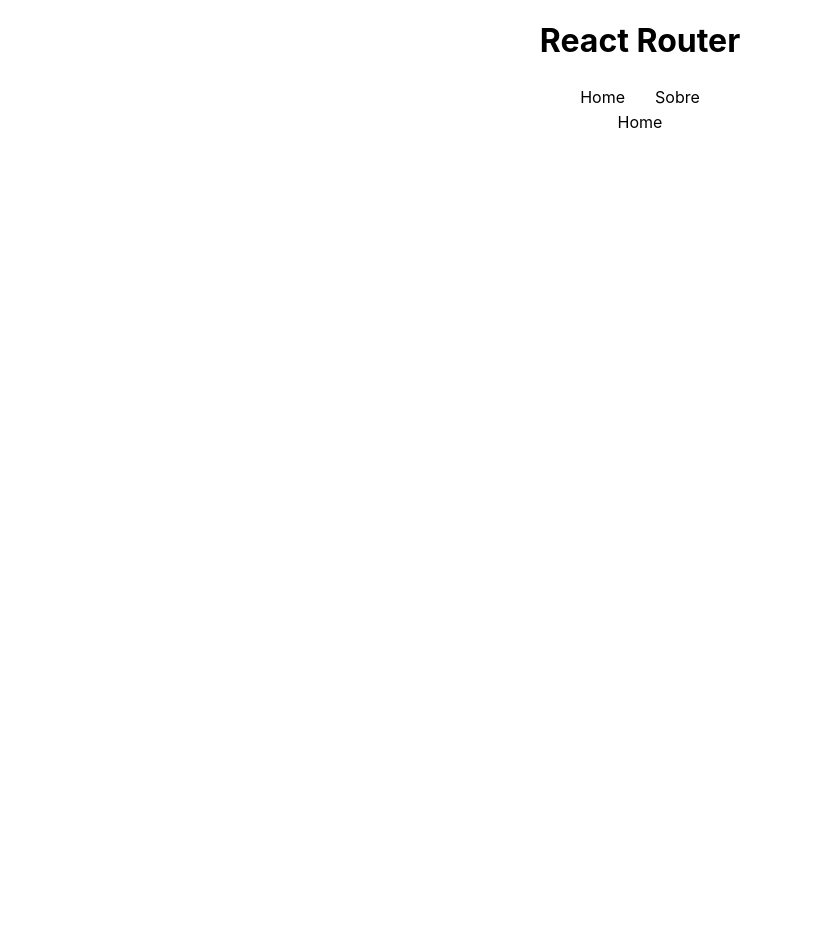
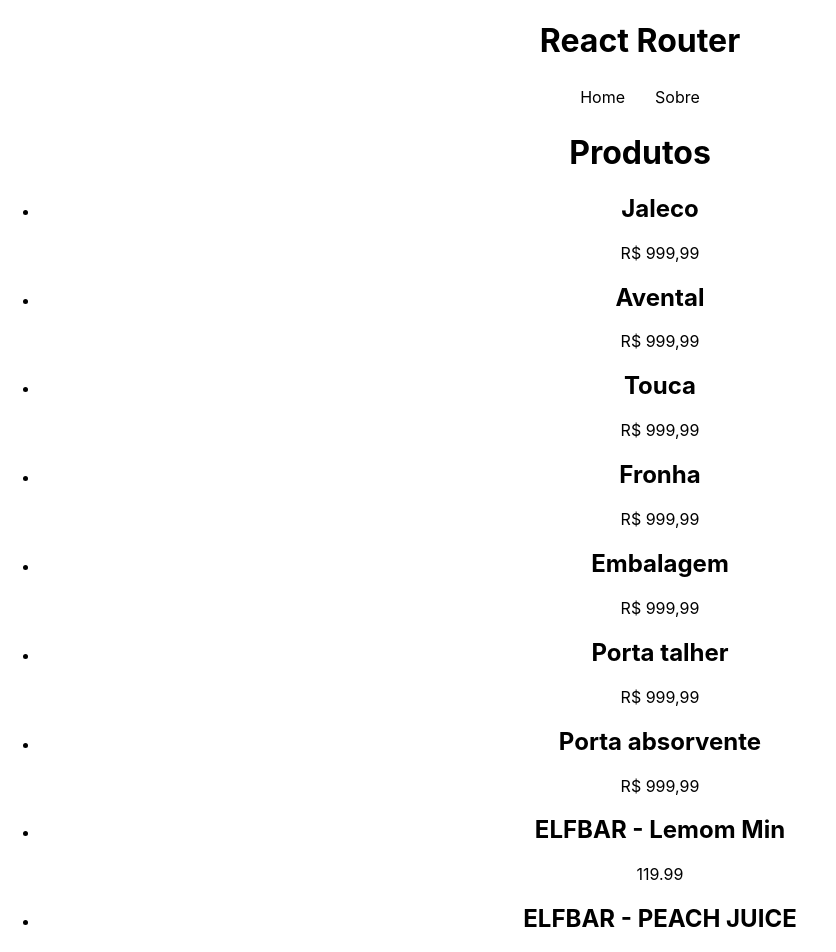
Before and after one commit to BrunoAlz/REACT-4_ROUTERS, a React (Create React App) app in the folder react_routers/: page / in a window 1280 px wide. Shown: the top 952 px of the page, without its empty margins (0-836 px from the left). Before the commit the page ends 800 px from the top, so only its background shows below. Built offline with nearby package versions, Linux system fonts and the light colour scheme; data requests are answered from the project's data file.

Commit message:
Configurando o json-Server

```diff
--- /dev/null
+++ b/react_routers/data/db.json
@@ -0,0 +1,82 @@
+{
+  "products": [
+    {
+      "id": 1,
+      "name": "Jaleco",
+      "description": "Jaleco de alta qualidade fabricado para atender aos clientes mais exigentes",
+      "price": "R$ 999,99"
+    },
+    {
+      "id": 2,
+      "name": "Avental",
+      "description": "Jaleco de alta qualidade fabricado para atender aos clientes mais exigentes",
+      "price": "R$ 999,99"
+    },
+    {
+      "id": 3,
+      "name": "Touca",
+      "description": "Jaleco de alta qualidade fabricado para atender aos clientes mais exigentes",
+      "price": "R$ 999,99"
+    },
+    {
+      "id": 4,
+      "name": "Fronha",
+      "description": "Jaleco de alta qualidade fabricado para atender aos clientes mais exigentes",
+      "price": "R$ 999,99"
+    },
+    {
+      "id": 5,
+      "name": "Embalagem",
+      "description": "Jaleco de alta qualidade fabricado para atender aos clientes mais exigentes",
+      "price": "R$ 999,99"
+    },
+    {
+      "id": 6,
+      "name": "Porta talher",
+      "description": "Jaleco de alta qualidade fabricado para atender aos clientes mais exigentes",
+      "price": "R$ 999,99"
+    },
+    {
+      "id": 7,
+      "name": "Porta absorvente",
+      "description": "Jaleco de alta qualidade fabricado para atender aos clientes mais exigentes",
+      "price": "R$ 999,99"
+    },
+    {
+      "name": "ELFBAR - Lemom Min",
+      "price": "119.99",
+      "description": "PENDRIVE PARA FUMAR TOP",
+      "id": 8
+    },
+    {
+      "name": "ELFBAR - PEACH JUICE",
+      "price": "119.99",
+      "description": "TOPP DEMAIS VERMEIO",
+      "id": 9
+    },
+    {
+      "name": "ELFBAR - PEACH JUICE",
+      "price": "119.99",
+      "description": "TOPP DEMAIS VERMEIO",
+      "id": 10
+    },
+    {
+      "name": "ELFBAR - Watermelon lemon ic",
+      "price": "123.87",
+      "description": "SINISTRASSOOO",
+      "id": 11
+    },
+    {
+      "name": "Bruno Alves de Almeida",
+      "price": "2",
+      "description": "3",
+      "id": 12
+    },
+    {
+      "name": "ELFBAR - Lemom Min21d12",
+      "price": "23",
+      "description": "3",
+      "id": 13
+    }
+  ]
+}
--- a/react_routers/package.json
+++ b/react_routers/package.json
@@ -6,6 +6,7 @@
     "@testing-library/jest-dom": "^5.16.5",
     "@testing-library/react": "^13.4.0",
     "@testing-library/user-event": "^13.5.0",
+    "json-server": "^0.17.1",
     "react": "^18.2.0",
     "react-dom": "^18.2.0",
     "react-router-dom": "^6.4.3",
@@ -16,7 +17,8 @@
     "start": "react-scripts start",
     "build": "react-scripts build",
     "test": "react-scripts test",
-    "eject": "react-scripts eject"
+    "eject": "react-scripts eject",
+    "server": "json-server --watch data/db.json"
   },
   "eslintConfig": {
     "extends": [
--- a/react_routers/src/pages/Home.js
+++ b/react_routers/src/pages/Home.js
@@ -1,5 +1,26 @@
+import { Link } from "react-router-dom";
+import { useFetch } from "../hooks/useFetch";
+
 const Home = () => {
-  return <div>Home</div>;
+  const url = "http://localhost:3000/products";
+
+  const { data: items, loading, error } = useFetch(url);
+
+  return (
+    <div>
+      <h1>Produtos</h1>
+      {error && <p>{error}</p>}
+      <ul className="products">
+        {items &&
+          items.map((item) => (
+            <li key={item.id}>
+              <h2>{item.name}</h2>
+              <p>{item.price}</p>
+            </li>
+          ))}
+      </ul>
+    </div>
+  );
 };
 
 export default Home;
```
Also changed, not shown: 1 other file (tests, documents, lock files or other folders).
